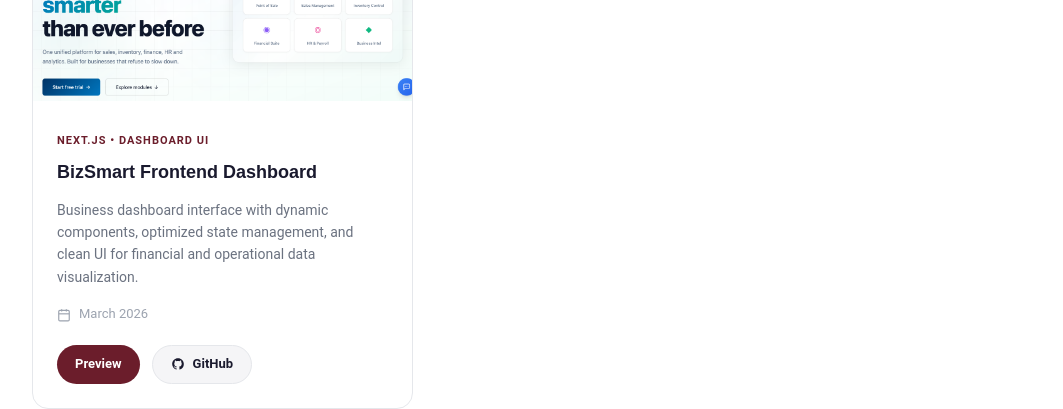
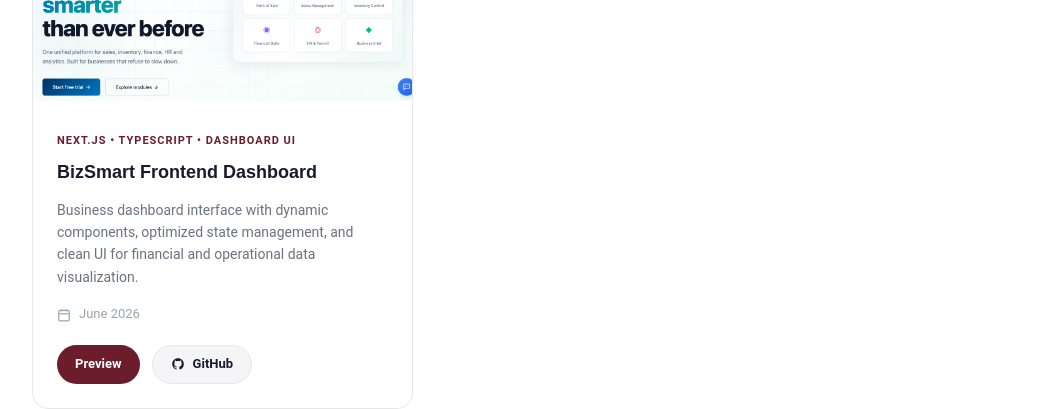
Before and after one commit to DenisPKavishe/portfolio, a Next.js app: page /frontend in a window 1280 px wide. Shown: the part 2680-3089 px from the top of the page, without its empty margins (8-1071 px from the left). Built offline with nearby package versions, Linux system fonts and the light colour scheme.

Commit message:
update links with its actual values

```diff
--- a/src/app/components/layout/Footer.tsx
+++ b/src/app/components/layout/Footer.tsx
@@ -65,7 +65,7 @@
           <div className="footer-links">
             <h4>Resources</h4>
             <ul>
-              <li><a href="#">GitHub</a></li>
+              <li><a href="https://github.com/DenisPKavishe">GitHub</a></li>
               <li><a href="#">LinkedIn</a></li>
               <li><a href="#contact">Contact</a></li>
             </ul>
--- a/src/app/data/backendData.ts
+++ b/src/app/data/backendData.ts
@@ -37,6 +37,7 @@
     title: "BizSmart ERP & Cashflow Management Engine",
     desc: "An enterprise-grade financial backend designed for high-throughput transactional consistency. Engineered with secure JWT authentication, optimized multi-tenant PostgreSQL queries, and an asynchronous processing layer powered by Celery and Redis to handle 2,000+ concurrent user sessions reliably.",
     techStack: ["Django REST", "Redis", "Celery", "PostgreSQL", "JWT"],
+    demoUrl: "https://bizsmart-backend-production.up.railway.app/api/docs/",
     githubUrl: "https://github.com/DenisPKavishe/BizSmart-Backend.git"
   },
   {
--- a/src/app/data/frontendData.ts
+++ b/src/app/data/frontendData.ts
@@ -51,15 +51,16 @@
     desc: "Interactive charity platform with real-time data integration, Supabase backend connectivity, and modern UI for donation tracking and engagement.",
     date: "March 2026",
     demoUrl: "https://godplancharity.vercel.app/",
-    githubUrl: "#"
+    githubUrl: "https://github.com/DenisPKavishe/gpc_v2.git"
   },
   {
     id: 4,
     image: "/projects/BizSmartFrontend.png",
-    tag: "Next.js • Dashboard UI",
+    tag: "Next.js • Typescript • Dashboard UI",
     title: "BizSmart Frontend Dashboard",
     desc: "Business dashboard interface with dynamic components, optimized state management, and clean UI for financial and operational data visualization.",
-    date: "March 2026",
+    date: "June 2026",
+    demoUrl: "https://godplancharity.vercel.app/",
     githubUrl: "https://github.com/DenisPKavishe/BizSmart-Frontend.git"
   }
 ]
```
